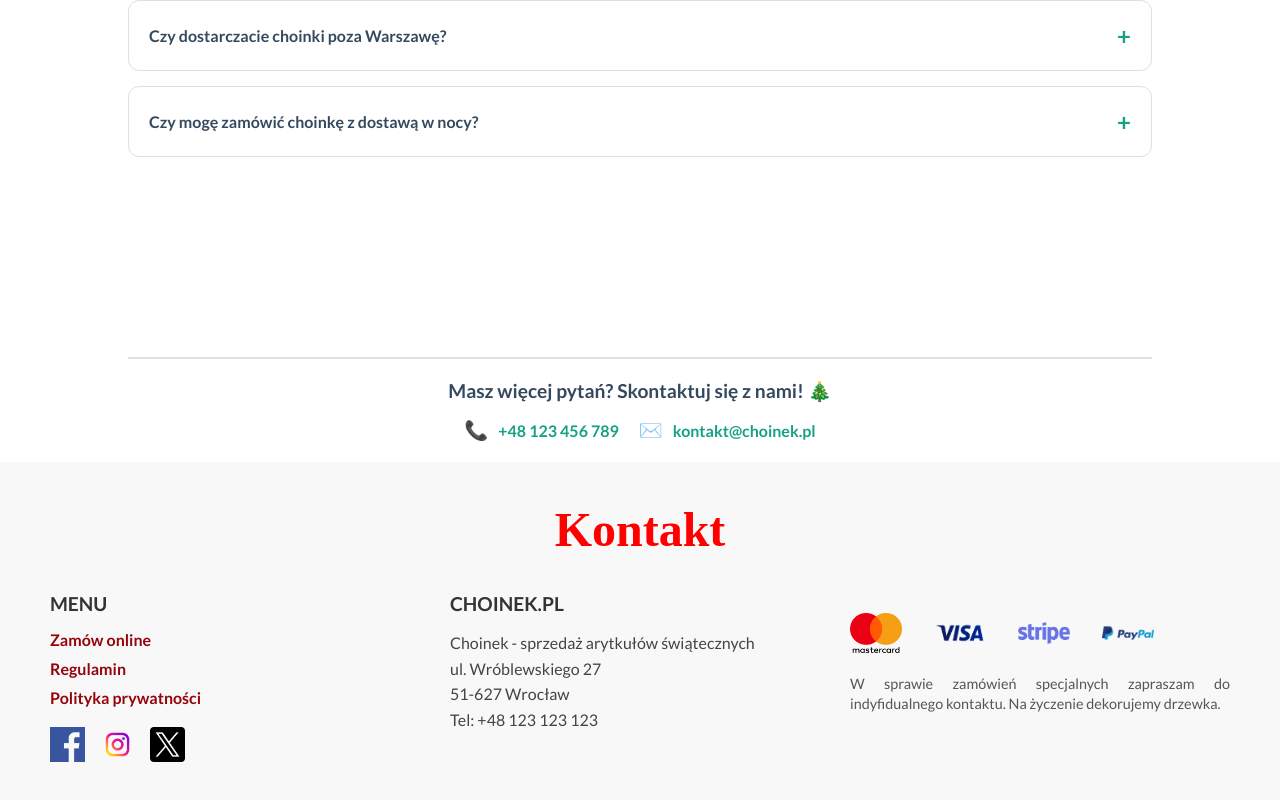
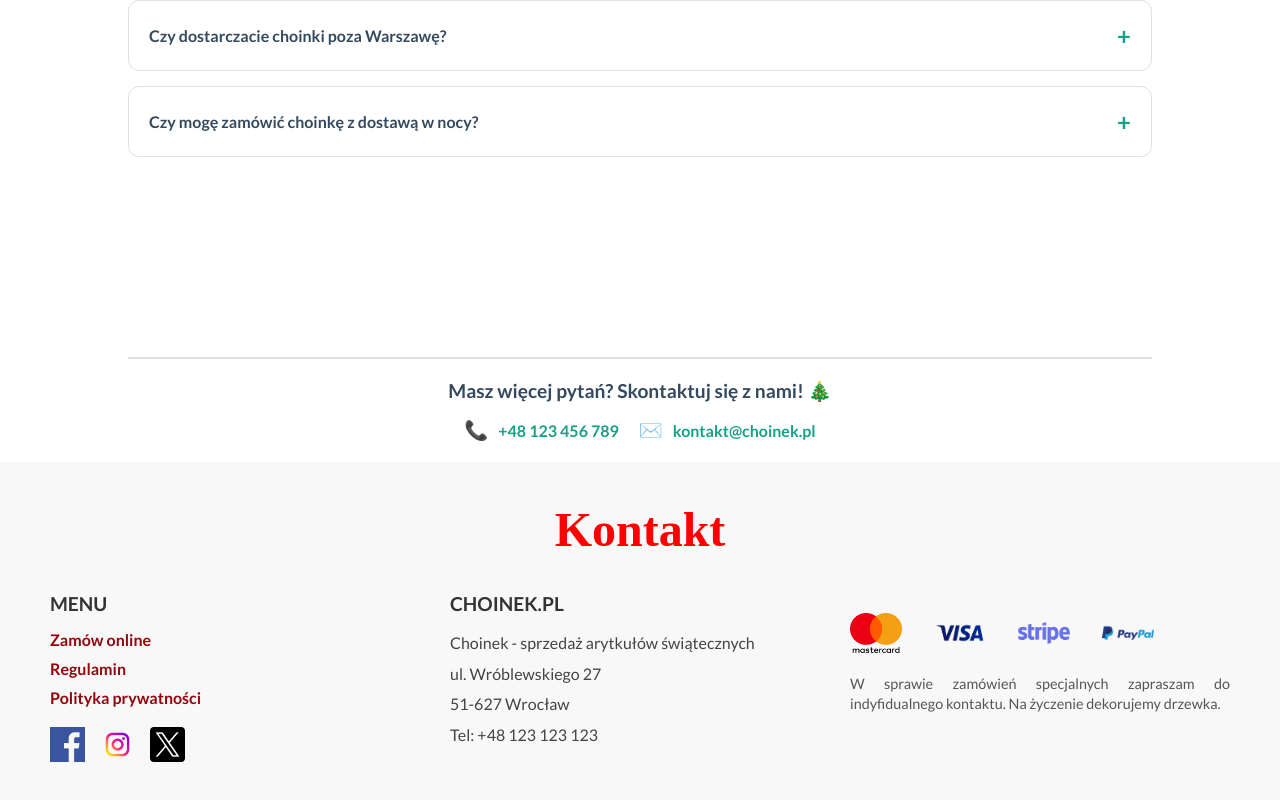
Before and after one commit to JakubStankiewicz1/Choinek, a React (Vite) app in the folder frontend/: page /faq in a window 1280 px wide. Shown: the part 812-1612 px from the top of the page. Built offline with nearby package versions, Linux system fonts and the light colour scheme; a web font is replaced by a local one.

Commit message:
Fotter Address elements bigger spacing

```diff
--- a/frontend/src/components/Fotter/Fotter.css
+++ b/frontend/src/components/Fotter/Fotter.css
@@ -100,6 +100,9 @@
     transform: scale(1.1)
 }
 
+.fotterHeadingAddressElement {
+    margin-bottom: 5px;
+}
 
 @media (max-width: 768px) {
     .fotterInfoSection {
--- a/frontend/src/components/Fotter/Fotter.jsx
+++ b/frontend/src/components/Fotter/Fotter.jsx
@@ -40,11 +40,11 @@ const Fotter = () => {
                 {/* Middle Section */}
                 <div className="fotterSection fotterMiddle">
                     <h4 className="fotterHeading">choinek.pl</h4>
-                    <address>
-                        <p>Choinek - sprzedaż arytkułów świątecznych</p>
-                        <p>ul. Wróblewskiego 27</p>
-                        <p>51-627 Wrocław</p>
-                        <p>Tel: +48 123 123 123</p>
+                    <address className="fotterHeadingAddress">
+                        <p className="fotterHeadingAddressElement">Choinek - sprzedaż arytkułów świątecznych</p>
+                        <p className="fotterHeadingAddressElement">ul. Wróblewskiego 27</p>
+                        <p className="fotterHeadingAddressElement">51-627 Wrocław</p>
+                        <p className="fotterHeadingAddressElement">Tel: +48 123 123 123</p>
                     </address>
                 </div>
 
```
